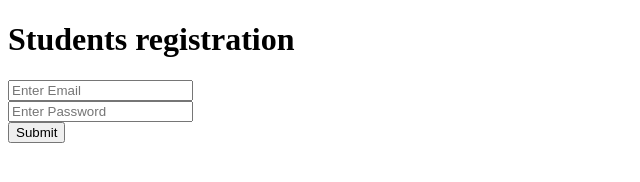
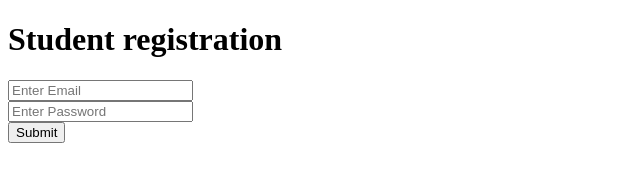
Before and after one commit to Neeraj-138/learn-deveops, a website: page register.html in a window 1280 px wide. Shown: the full height of the page, 0-640 px from the left. Drawn offline with Linux system fonts and the light colour scheme.

Commit message:
Update register.html

```diff
--- a/register.html
+++ b/register.html
@@ -7,7 +7,7 @@
 </head>
 <body>
 
-        <h1>Students registration</h1>
+        <h1>Student registration</h1>
         <form action='' method="post">
             <div >
                 <input type='email' name="email" placeholder='Enter Email'/>
```
